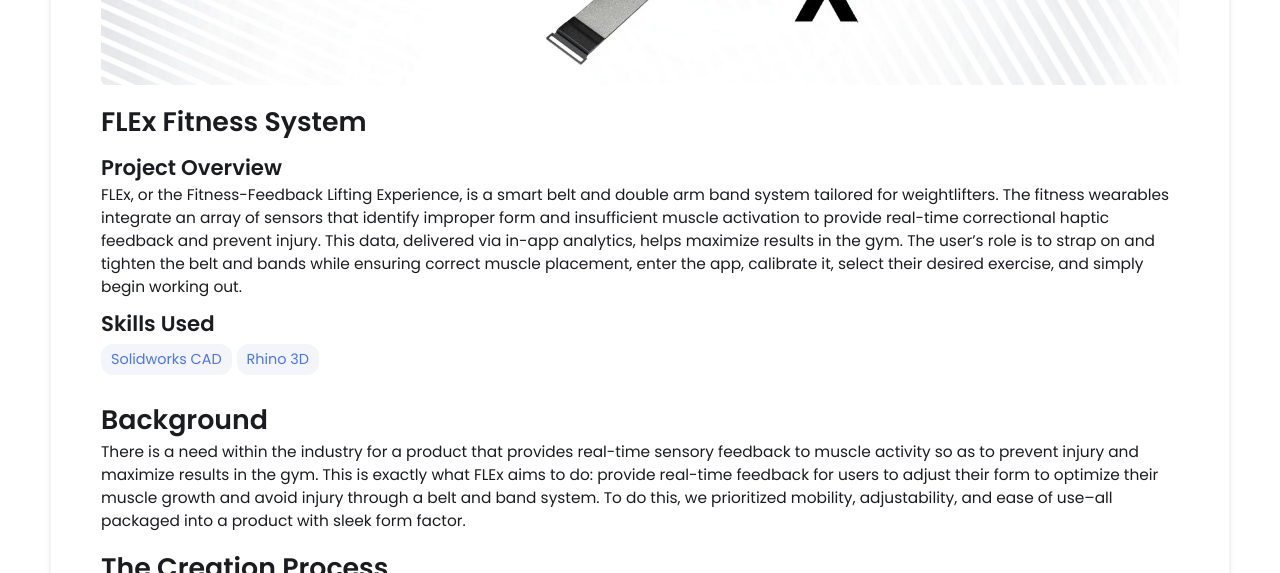
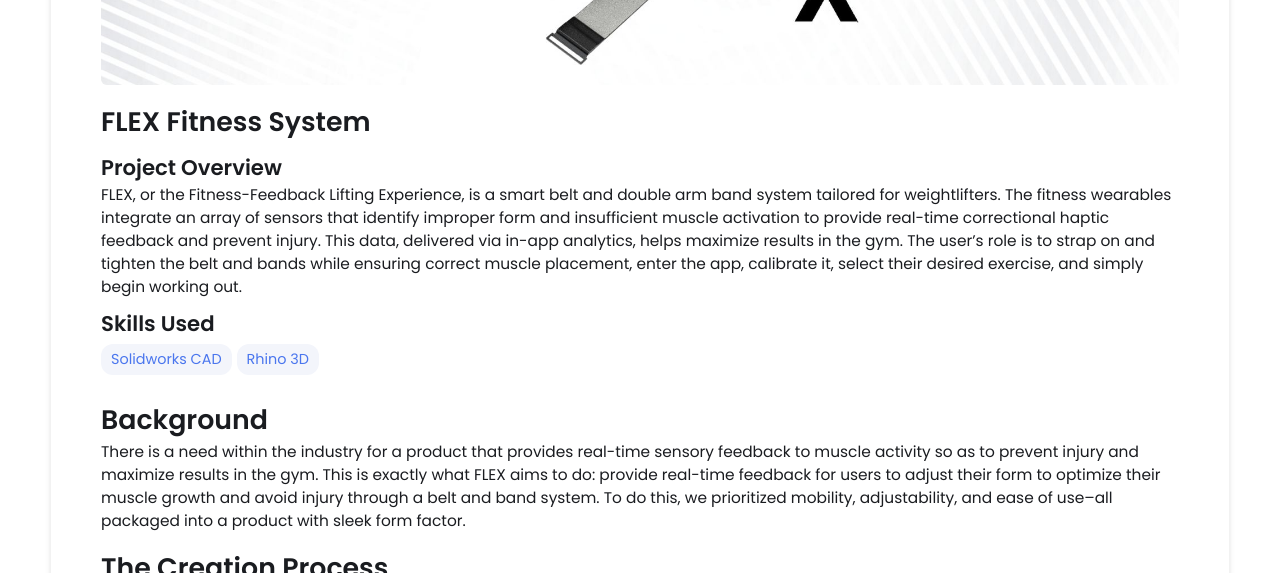
Before and after one commit to kazi-rabbe/kazi-rabbe.github.io, a Jekyll site: the page built from _projects/flex-fitness-system/index.md, in a window 1280 px wide. Shown: the part 405-978 px from the top of the page. Built offline with Jekyll 4.4.1, drawn with Linux system fonts in a browser that asks for light colours.

```diff
--- a/_projects/flex-fitness-system/index.md
+++ b/_projects/flex-fitness-system/index.md
@@ -1,7 +1,7 @@
 ---
 layout: post
-title: FLEx Fitness System
-description:  FLEx, or the Fitness-Feedback Lifting Experience, is a smart belt and double arm band system tailored for weightlifters. The fitness wearables integrate an array of sensors that identify improper form and insufficient muscle activation to provide real-time correctional haptic feedback and prevent injury. This data, delivered via in-app analytics, helps maximize results in the gym. The user’s role is to strap on and tighten the belt and bands while ensuring correct muscle placement, enter the app, calibrate it, select their desired exercise, and simply begin working out.
+title: FLEX Fitness System
+description:  FLEX, or the Fitness-Feedback Lifting Experience, is a smart belt and double arm band system tailored for weightlifters. The fitness wearables integrate an array of sensors that identify improper form and insufficient muscle activation to provide real-time correctional haptic feedback and prevent injury. This data, delivered via in-app analytics, helps maximize results in the gym. The user’s role is to strap on and tighten the belt and bands while ensuring correct muscle placement, enter the app, calibrate it, select their desired exercise, and simply begin working out.
 skills:
 - Solidworks CAD
 - Rhino 3D
@@ -12,7 +12,7 @@ main-image: /FLEX.jpg
 There is a need within the industry for a product
 that provides real-time sensory feedback to muscle activity
 so as to prevent injury and maximize results in the gym. This
-is exactly what FLEx aims to do: provide real-time feedback
+is exactly what FLEX aims to do: provide real-time feedback
 for users to adjust their form to optimize their muscle growth
 and avoid injury through a belt and band system. To do this, we prioritized
 mobility, adjustability, and ease of use--all packaged into a
```
